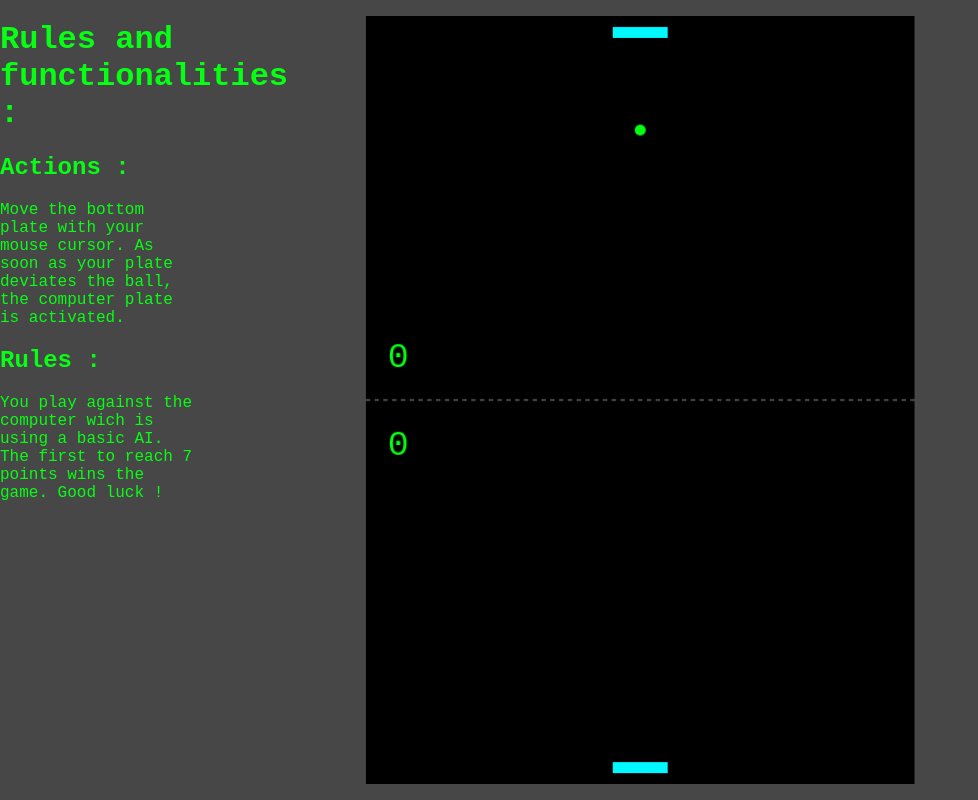
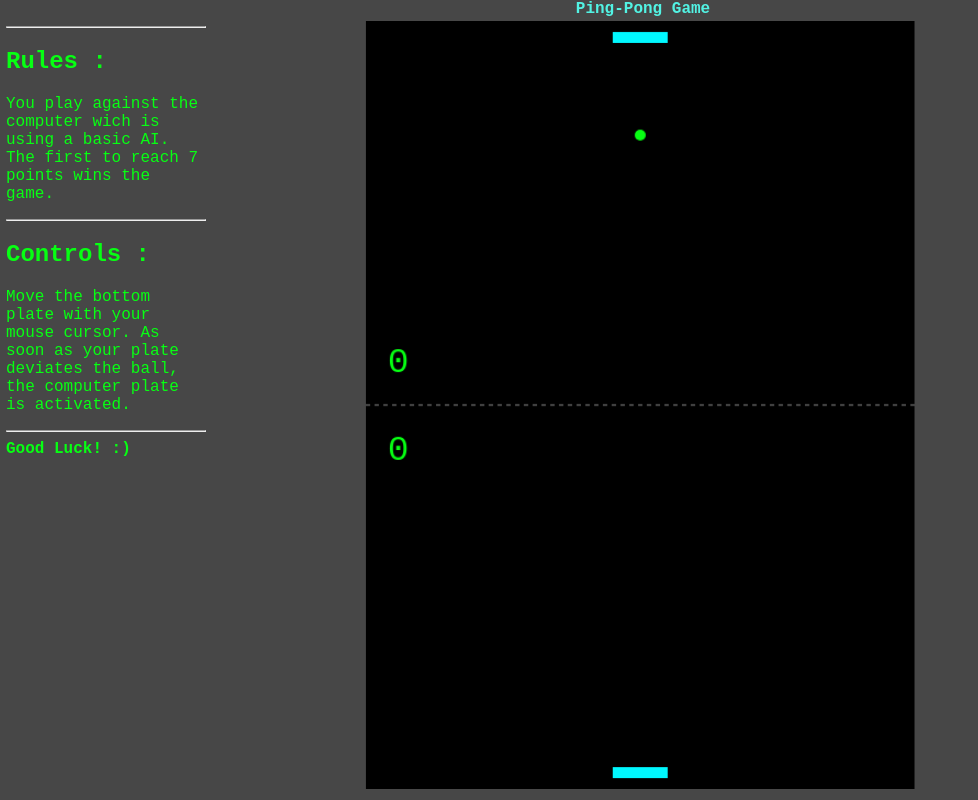
Before and after one commit to ChristopheCyber/JS-Vanilla-PingPong, a plain HTML site: page index.html in a window 1280 px wide. Shown: the whole page, without its empty margins (0-978 px from the left). Drawn offline with Linux system fonts and the light colour scheme.

Commit message:
better design 1

```diff
--- a/index.html
+++ b/index.html
@@ -10,20 +10,26 @@
   <body>
     <div class="container">
       <div class="info-container">
-        <h1>Rules and functionalities :</h1>
-        <h2>Actions :</h2>
+        <hr>
+        <h2>Rules :</h2>
+        <p>
+          You play against the computer wich is using a basic AI. The first to
+          reach 7 points wins the game.
+        </p>
+        <hr>
+        <h2>Controls :</h2>
         <p>
           Move the bottom plate with your mouse cursor. As soon as your plate
           deviates the ball, the computer plate is activated.
         </p>
-        <h2>Rules :</h2>
-        <p>
-          You play against the computer wich is using a basic AI. The first to
-          reach 7 points wins the game. Good luck !
-        </p>
+        <hr>
+        <strong>Good Luck!  :)</strong>
       </div>
-      <canvas id="canvas-container"> My canvas </canvas>
-      <!-- Script -->
+      <div id="canvas-body">
+          <strong>Ping-Pong Game</strong>
+          <canvas id="canvas-container"> My canvas </canvas>
+      </div>
+      <!-- Script JS managing the canvas creation and game inside : -->
       <script src="script.js"></script>
     </div>
   </body>
--- a/script.js
+++ b/script.js
@@ -1,5 +1,6 @@
 // Canvas
 const { body } = document;
+const canvasBody = document.getElementById('canvas-body');
 // const canvas = document.createElement('canvas');
 const canvas = document.getElementById('canvas-container');
 const context = canvas.getContext('2d');
@@ -89,7 +90,8 @@ function renderCanvas() {
 function createCanvas() {
   canvas.width = width;
   canvas.height = height;
-  body.appendChild(canvas);
+  // body.appendChild(canvas);
+  canvasBody.appendChild(canvas);
   renderCanvas();
 }
 
--- a/style.css
+++ b/style.css
@@ -6,9 +6,9 @@ body {
 
 .container {
   display: flex;
-  flex-direction: row;
-  /* justify-content: left; */
-  width: 30%;
+  flex-direction: column-reverse;
+  justify-content: left;
+  padding-left: 6px;
 }
 
 .info-container {
@@ -24,11 +24,18 @@ canvas {
   top: 50%;
   left: 50%;
   transform: translate(-50%, -50%);
-  margin: 0 0 0 0;
+  margin: 5px 0 0 0;
   /* height: ..px; and width: ..px; are set in JS script*/
   z-index: 0;
 }
 
+#canvas-body {
+  color: #52f3e4;
+  text-align: center;
+  align-items: center;
+  align-content: center;
+  justify-content: center;
+}
 #canvas-container {
   height: 96%;
   /* width: 50%; */
```
